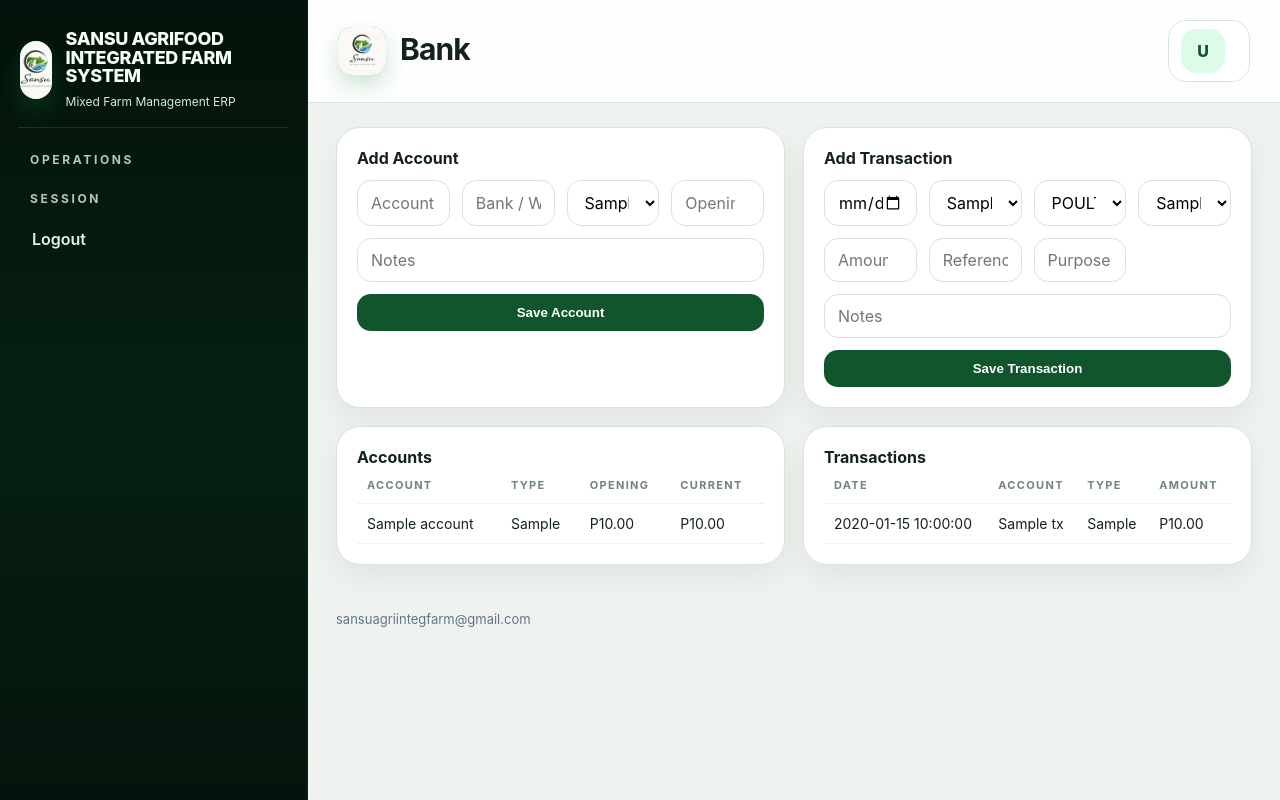
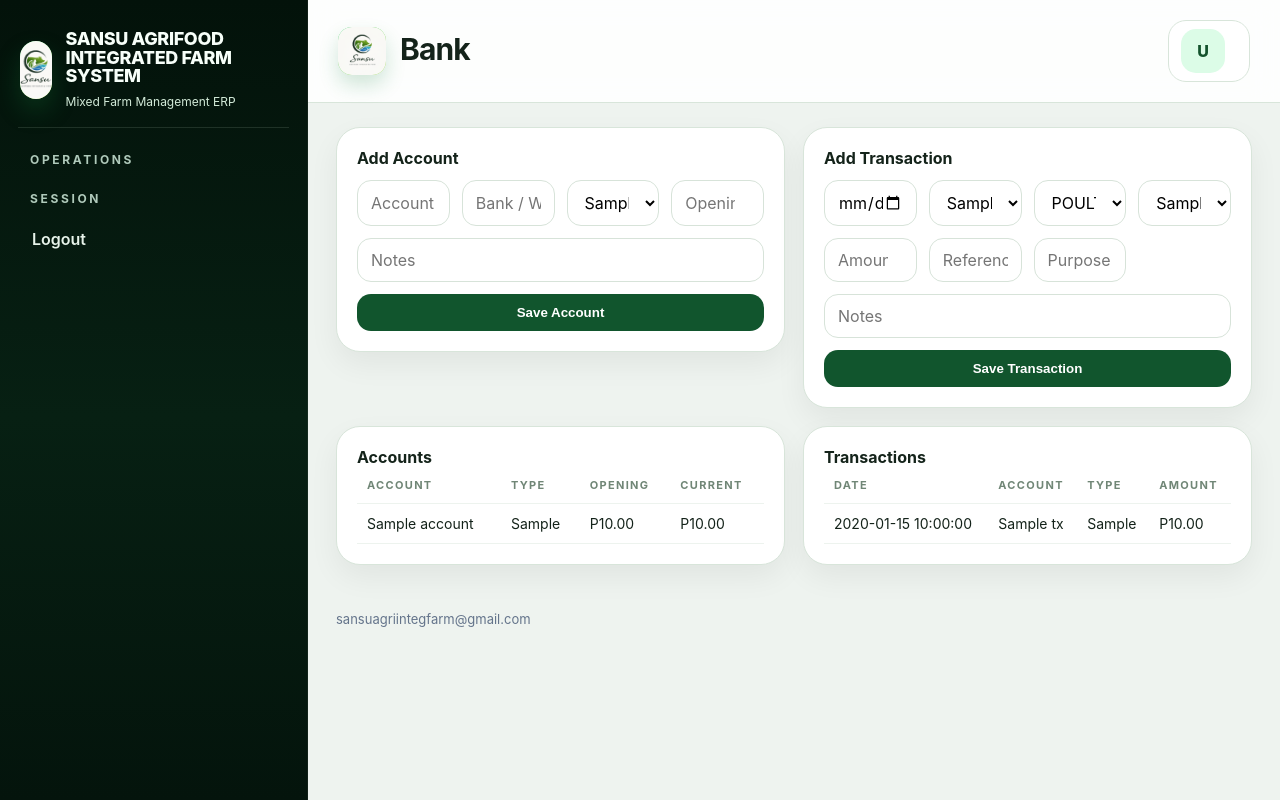
Before and after one commit to sansuagriintegfarm-del/sansu-farm-system-v2, a Flask app: template templates/bank.html in a window 1280 px wide. Run offline with Flask 3, Linux system fonts and the light colour scheme; the template is opened without the code that fills it: most values are stand-ins (such as "Sample title", 1, 10 or a date in 2020).

Commit message:
Update base.html

```diff
--- a/templates/base.html
+++ b/templates/base.html
@@ -58,6 +58,7 @@
     .avatar{width:44px;height:44px;border-radius:15px;background:#dcfce7;color:#14532d;display:flex;align-items:center;justify-content:center;font-weight:800}
     .container{padding:24px 28px 30px}
     .grid{display:grid;gap:18px}.g4{grid-template-columns:repeat(4,minmax(0,1fr))}.g3{grid-template-columns:repeat(3,minmax(0,1fr))}.g2{grid-template-columns:repeat(2,minmax(0,1fr))}
+    .grid{align-items:start;}
     .card{background:var(--panel);border:1px solid var(--line);border-radius:24px;padding:20px;box-shadow:var(--shadow)}
     .kpi{position:relative;overflow:hidden}.kpi:after{content:"";position:absolute;right:-24px;top:-24px;width:120px;height:120px;border-radius:50%;background:rgba(34,197,94,.09)}
     .kpi .label{font-size:14px;color:#60786b;margin-bottom:18px}.kpi .value{font-size:34px;font-weight:900;letter-spacing:-.03em}.kpi .meta{margin-top:8px;color:var(--muted);font-size:13px;line-height:1.4}
```
